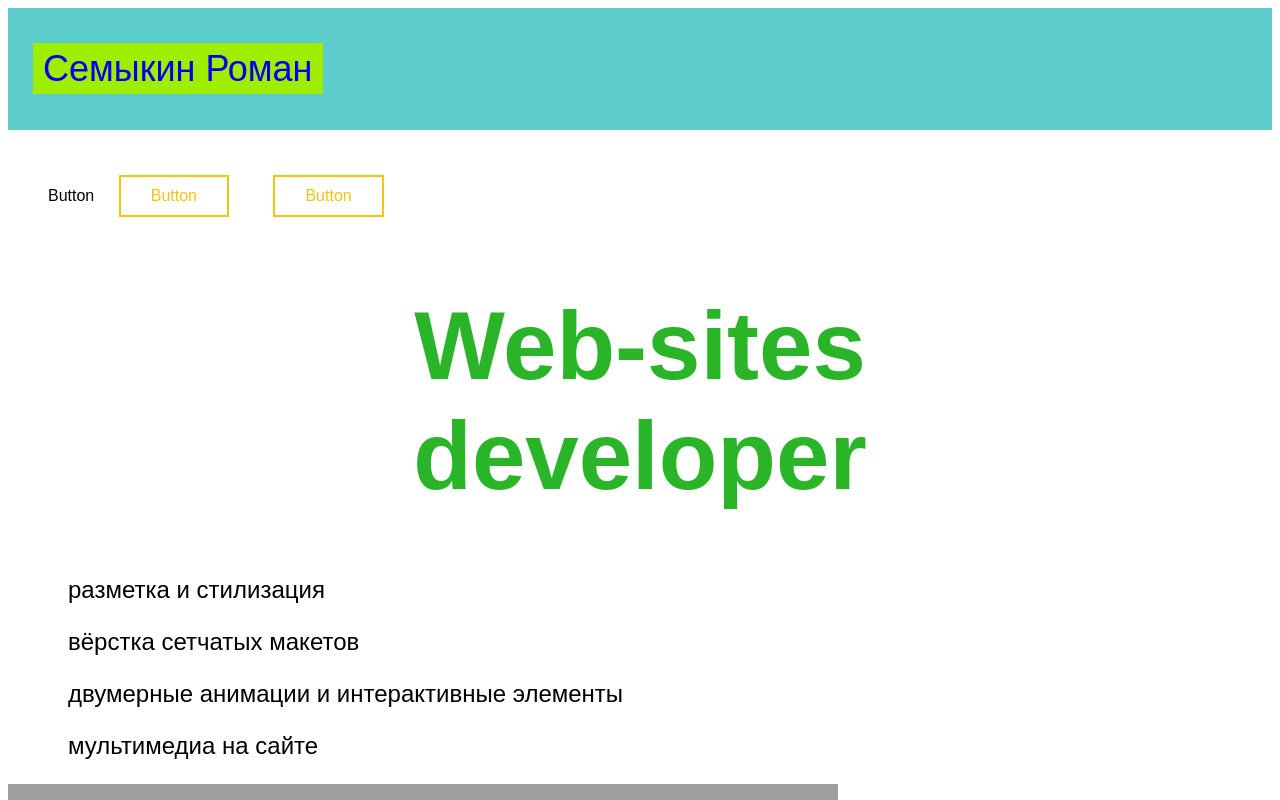
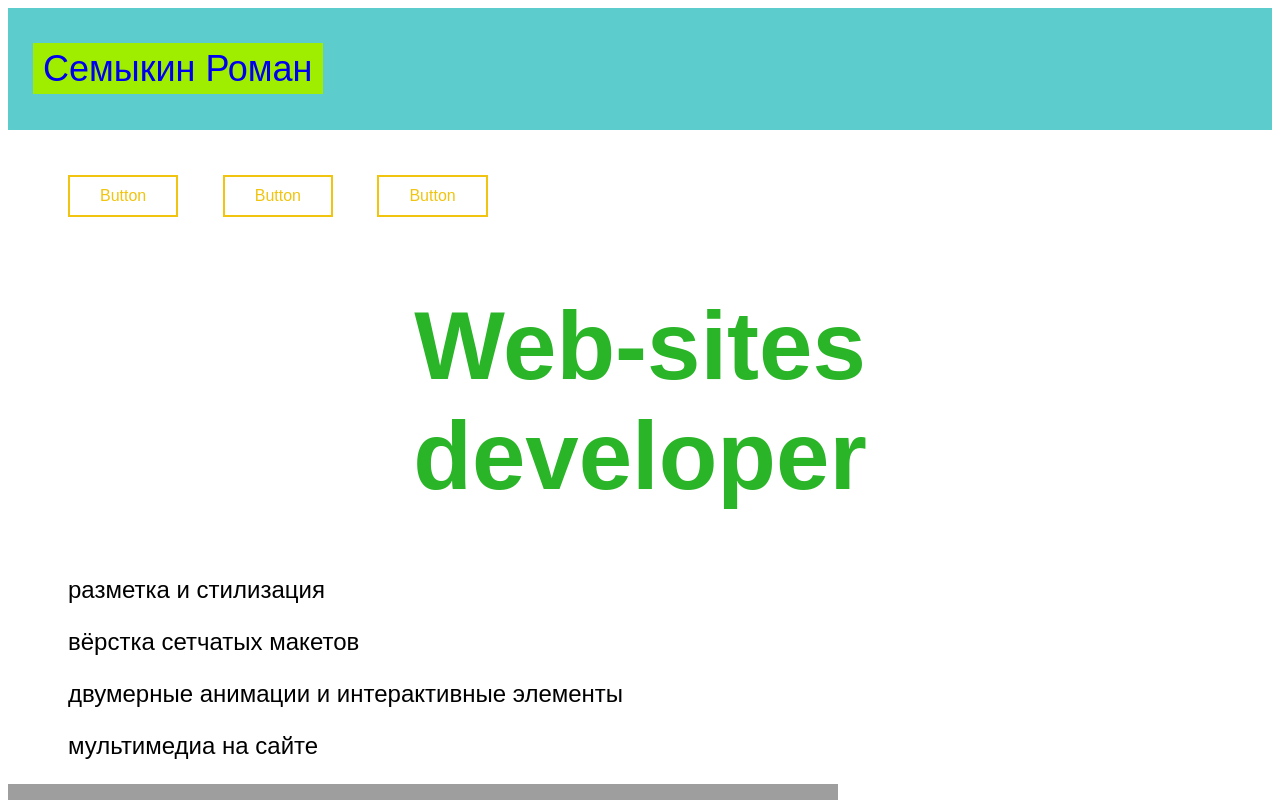
Before and after one commit to S1erFN/F1, a plain HTML site: page index.html in a window 1280 px wide. Shown: the top 800 px of the page. Drawn offline with Linux system fonts and the light colour scheme; grey boxes are pictures that could not be loaded.

Commit message:
Update index.html

```diff
--- a/index.html
+++ b/index.html
@@ -9,7 +9,7 @@
     </header>
     <main>
       <nav>
-          <div class="Knop"
+          <div class="Knop">
           <a href="" class="double-border-button">Button</a>
           <a href="" class="double-border-button">Button</a>
           <a href="" class="double-border-button">Button</a>
```
